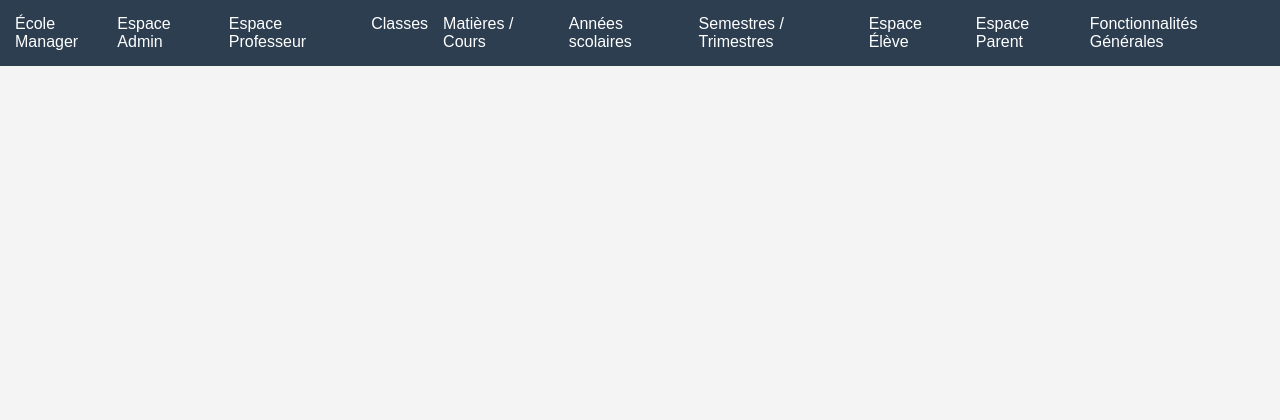
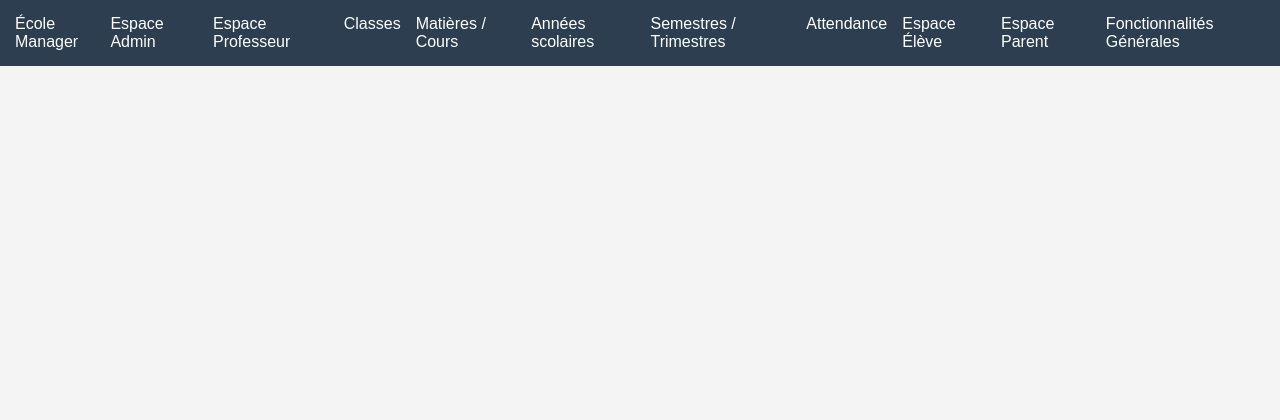
Before and after one commit to Tuunganes/masomo, a Django app: page /gestion/ in a window 1280 px wide. Shown: the top 420 px of the page. Run offline with Django 5.2, Linux system fonts and the light colour scheme; the visitor is signed in with stand-in values (Sample User, id 1).

Commit message:
Setting Attendance templates css updates

```diff
--- a/frontend/templates/Gestionduneecole.html
+++ b/frontend/templates/Gestionduneecole.html
@@ -27,6 +27,7 @@
       <li><a href="{% url 'academics:subject_list' %}">Matières / Cours</a></li>
       <li><a href="{% url 'academics:year_list'    %}">Années scolaires</a></li>
       <li><a href="{% url 'academics:term_list'    %}">Semestres / Trimestres</a></li>
+      <li><a href="{% url 'attendence:overview'    %}">Attendance</a></li>
 
       <!-- remaining tab links -->
       <li><a href="#" class="tab-link" onclick="showSection('eleve')">Espace Élève</a></li>
```
